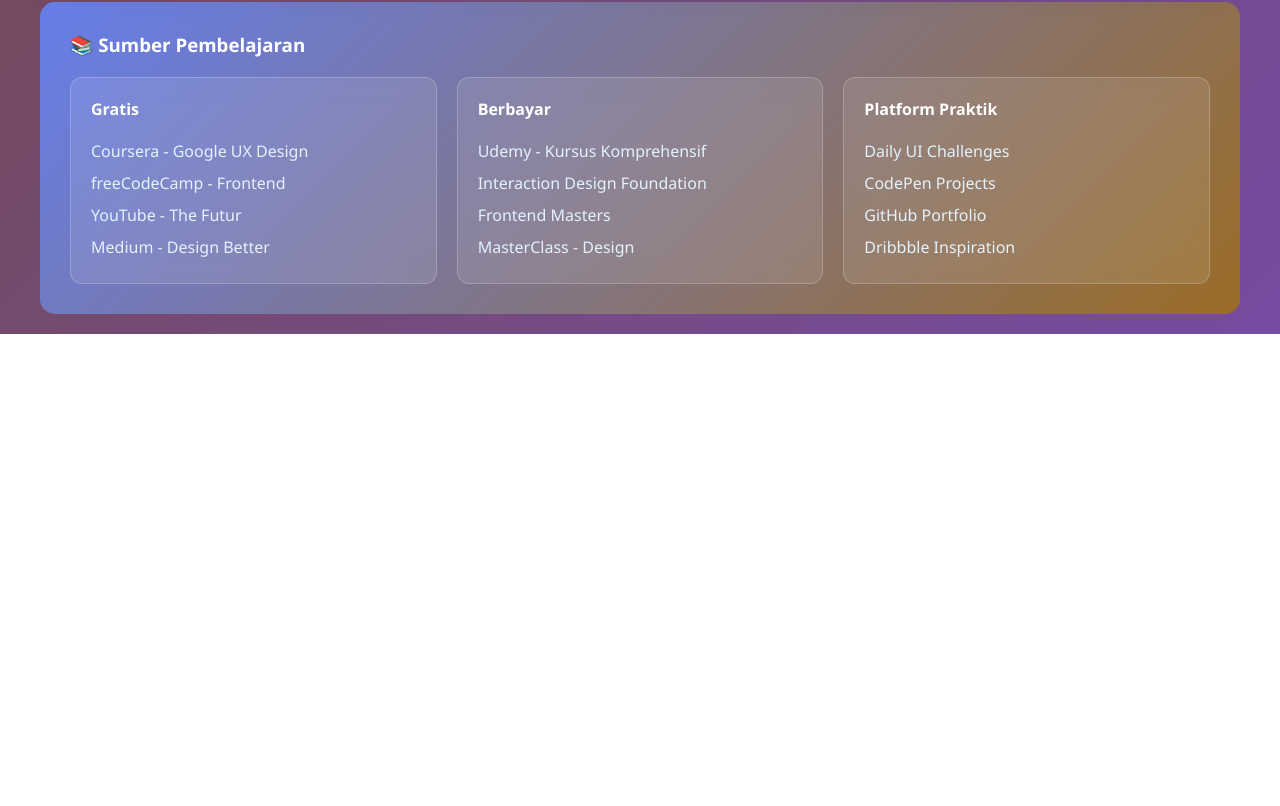
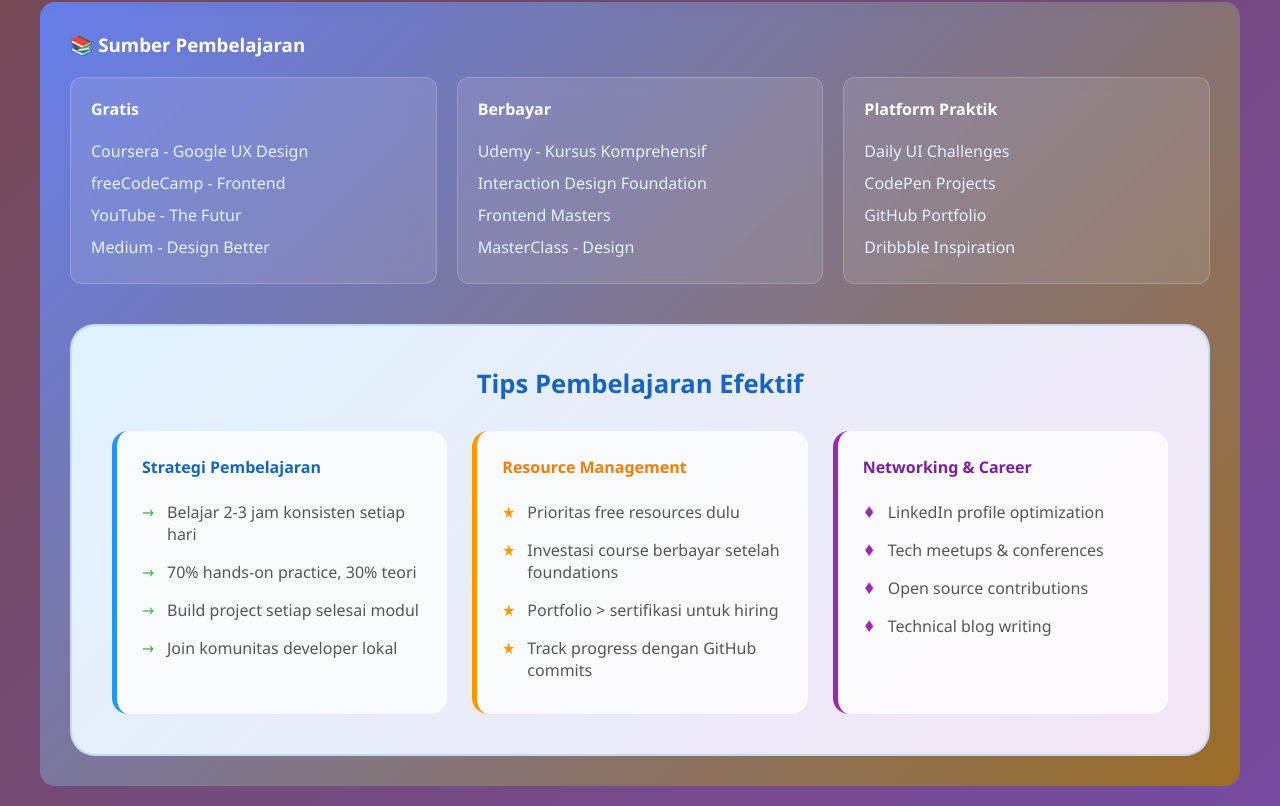
Before and after one commit to andreasmustofa/roadmap-laila, a plain HTML site: page index.html in a window 1280 px wide. Shown: the part 2027-2833 px from the top of the page. Before the commit the page ends 2361 px from the top, so only its background shows below. Drawn offline with Linux system fonts and the light colour scheme.

Commit message:
Update index.html

```diff
--- a/index.html
+++ b/index.html
@@ -739,6 +739,75 @@
             <a href="https://dribbble.com/" class="resource-link" target="_blank">Dribbble Inspiration</a>
         </div>
     </div>
+                <!-- Learning Tips Section -->
+        <div style="background: linear-gradient(135deg, #e0f2fe, #f3e5f5); padding: 40px; border-radius: 25px; margin-top: 40px; border: 2px solid rgba(33, 150, 243, 0.2);">
+            <h3 style="text-align: center; color: #1565c0; margin-bottom: 30px; font-size: 1.6em; font-weight: 700;">Tips Pembelajaran Efektif</h3>
+            <div style="display: grid; grid-template-columns: repeat(auto-fit, minmax(300px, 1fr)); gap: 25px;">
+                <div style="background: rgba(255,255,255,0.8); padding: 25px; border-radius: 16px; border-left: 5px solid #2196F3;">
+                    <h4 style="color: #1565c0; margin-bottom: 15px;">Strategi Pembelajaran</h4>
+                    <ul style="list-style: none; color: #555;">
+                        <li style="padding: 8px 0; padding-left: 25px; position: relative;">
+                            <span style="position: absolute; left: 0; color: #4CAF50;">→</span>
+                            Belajar 2-3 jam konsisten setiap hari
+                        </li>
+                        <li style="padding: 8px 0; padding-left: 25px; position: relative;">
+                            <span style="position: absolute; left: 0; color: #4CAF50;">→</span>
+                            70% hands-on practice, 30% teori
+                        </li>
+                        <li style="padding: 8px 0; padding-left: 25px; position: relative;">
+                            <span style="position: absolute; left: 0; color: #4CAF50;">→</span>
+                            Build project setiap selesai modul
+                        </li>
+                        <li style="padding: 8px 0; padding-left: 25px; position: relative;">
+                            <span style="position: absolute; left: 0; color: #4CAF50;">→</span>
+                            Join komunitas developer lokal
+                        </li>
+                    </ul>
+                </div>
+                <div style="background: rgba(255,255,255,0.8); padding: 25px; border-radius: 16px; border-left: 5px solid #FF9800;">
+                    <h4 style="color: #f57c00; margin-bottom: 15px;">Resource Management</h4>
+                    <ul style="list-style: none; color: #555;">
+                        <li style="padding: 8px 0; padding-left: 25px; position: relative;">
+                            <span style="position: absolute; left: 0; color: #FF9800;">★</span>
+                            Prioritas free resources dulu
+                        </li>
+                        <li style="padding: 8px 0; padding-left: 25px; position: relative;">
+                            <span style="position: absolute; left: 0; color: #FF9800;">★</span>
+                            Investasi course berbayar setelah foundations
+                        </li>
+                        <li style="padding: 8px 0; padding-left: 25px; position: relative;">
+                            <span style="position: absolute; left: 0; color: #FF9800;">★</span>
+                            Portfolio > sertifikasi untuk hiring
+                        </li>
+                        <li style="padding: 8px 0; padding-left: 25px; position: relative;">
+                            <span style="position: absolute; left: 0; color: #FF9800;">★</span>
+                            Track progress dengan GitHub commits
+                        </li>
+                    </ul>
+                </div>
+                <div style="background: rgba(255,255,255,0.8); padding: 25px; border-radius: 16px; border-left: 5px solid #9C27B0;">
+                    <h4 style="color: #7b1fa2; margin-bottom: 15px;">Networking & Career</h4>
+                    <ul style="list-style: none; color: #555;">
+                        <li style="padding: 8px 0; padding-left: 25px; position: relative;">
+                            <span style="position: absolute; left: 0; color: #9C27B0;">♦</span>
+                            LinkedIn profile optimization
+                        </li>
+                        <li style="padding: 8px 0; padding-left: 25px; position: relative;">
+                            <span style="position: absolute; left: 0; color: #9C27B0;">♦</span>
+                            Tech meetups & conferences
+                        </li>
+                        <li style="padding: 8px 0; padding-left: 25px; position: relative;">
+                            <span style="position: absolute; left: 0; color: #9C27B0;">♦</span>
+                            Open source contributions
+                        </li>
+                        <li style="padding: 8px 0; padding-left: 25px; position: relative;">
+                            <span style="position: absolute; left: 0; color: #9C27B0;">♦</span>
+                            Technical blog writing
+                        </li>
+                    </ul>
+                </div>
+            </div>
+        </div>
 </div>
 
     </div>
```
